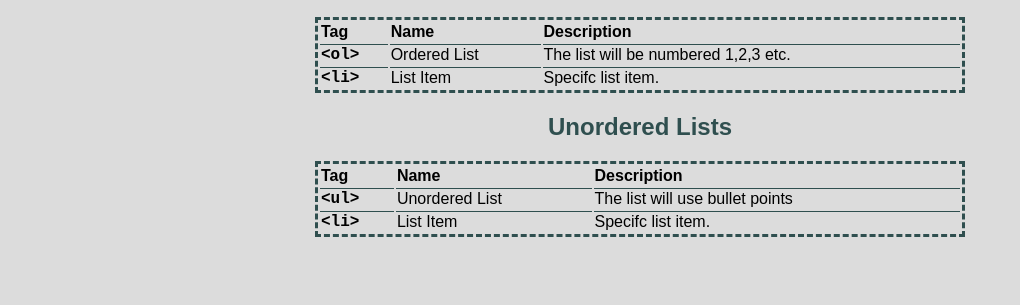
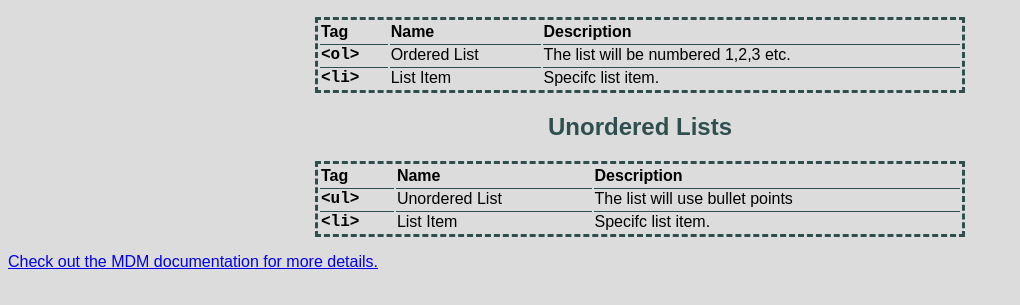
Before and after one commit to Smokey5/cheatSheet, a plain HTML site: page index.html in a window 1280 px wide. Shown: the part 97-402 px from the top of the page, without its empty margins (0-1020 px from the left). Drawn offline with Linux system fonts and the light colour scheme.

Commit message:
MDM link added for <ul>

```diff
--- a/index.html
+++ b/index.html
@@ -46,5 +46,7 @@
           </tr>
         </tbody>
       </table>
+
+      <p><a href="https://developer.mozilla.org/en-US/docs/Web/HTML/Element/ul">Check out the MDM documentation for more details.</a></p>
     </body>
   </html>
```
